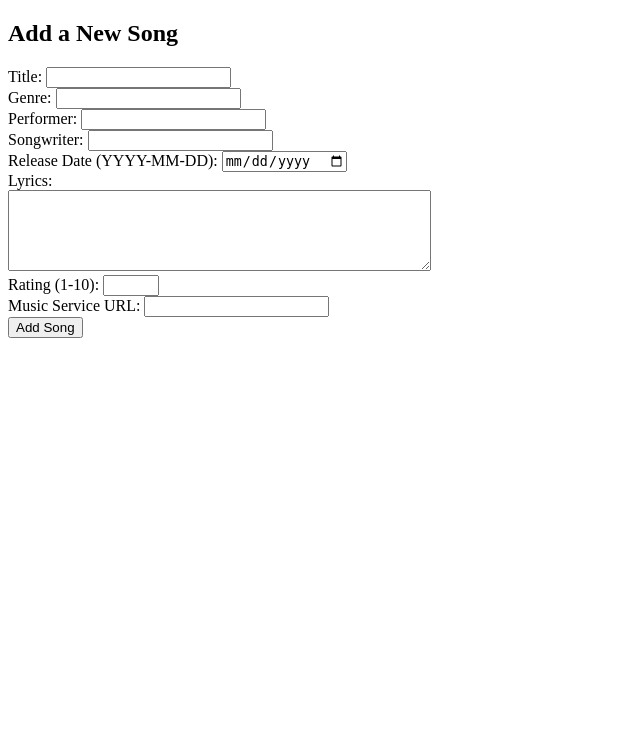
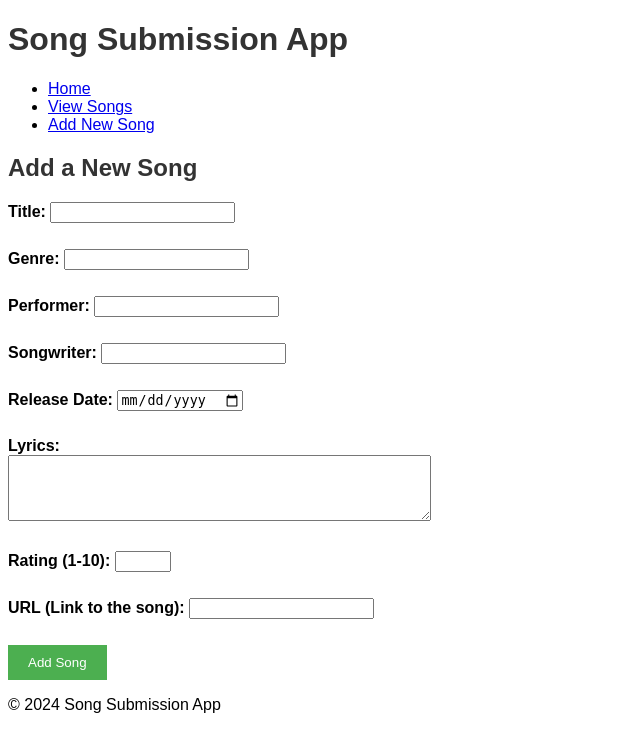
Before and after one commit to ahmadagah/CS530, a Flask app: page /add in a window 1280 px wide. Shown: the top 752 px of the page, without its empty margins (0-640 px from the left). Run offline with Flask 2, Linux system fonts and the light colour scheme.

Commit message:
app working

```diff
--- a/hw3/app.py
+++ b/hw3/app.py
@@ -1,37 +1,14 @@
-from flask import Flask, render_template, request, redirect, url_for
-from model import get_model
+from flask import Flask
+from controllers.index import index_route
+from controllers.view_entries import view_entries_route
+from controllers.add_entry import add_entry_route
 
 app = Flask(__name__)
-model = get_model()
 
-@app.route('/')
-def index():
-    """Landing page with links to other routes."""
-    return render_template('index.html')
-
-@app.route('/view')
-def view_entries():
-    """View all song entries."""
-    entries = model.select()
-    return render_template('view_entries.html', entries=entries)
-
-@app.route('/add', methods=['GET', 'POST'])
-def add_entry():
-    """Create a new song entry."""
-    if request.method == 'POST':
-        title = request.form['title']
-        genre = request.form['genre']
-        performer = request.form['performer']
-        songwriter = request.form['songwriter']
-        release_date = request.form['release_date']
-        lyrics = request.form['lyrics']
-        rating = int(request.form['rating'])
-        url = request.form['url']
-
-        model.insert(title, genre, performer, songwriter, release_date, lyrics, rating, url)
-        return redirect(url_for('view_entries'))
-
-    return render_template('add_entry.html')
+# Register the controllers (routes)
+app.add_url_rule('/', 'index', index_route)
+app.add_url_rule('/view', 'view_entries', view_entries_route)
+app.add_url_rule('/add', 'add_entry', add_entry_route, methods=['GET', 'POST'])
 
 if __name__ == '__main__':
     app.run(host='0.0.0.0', port=5000, debug=True)
--- /dev/null
+++ b/hw3/controllers/add_entry.py
@@ -0,0 +1,20 @@
+from flask import render_template, request, redirect, url_for
+from model import get_model
+
+def add_entry_route():
+    """Create a new song entry."""
+    if request.method == 'POST':
+        title = request.form['title']
+        genre = request.form['genre']
+        performer = request.form['performer']
+        songwriter = request.form['songwriter']
+        release_date = request.form['release_date']
+        lyrics = request.form['lyrics']
+        rating = int(request.form['rating'])
+        url = request.form['url']
+
+        model = get_model()
+        model.insert(title, genre, performer, songwriter, release_date, lyrics, rating, url)
+        return redirect(url_for('view_entries'))
+
+    return render_template('add_entry.html')
--- /dev/null
+++ b/hw3/controllers/index.py
@@ -0,0 +1,5 @@
+from flask import render_template
+
+def index_route():
+    """Landing page with links to other routes."""
+    return render_template('index.html')
--- a/hw3/templates/add_entry.html
+++ b/hw3/templates/add_entry.html
@@ -2,31 +2,41 @@
 
 {% block content %}
     <h2>Add a New Song</h2>
-  <form method="post" action="{{ url_for('add_entry') }}">
+    <form action="{{ url_for('add_entry') }}" method="POST">
+        <p>
             <label for="title">Title:</label>
-    <input type="text" name="title" required><br>
-
+            <input type="text" name="title" id="title" required>
+        </p>
+        <p>
             <label for="genre">Genre:</label>
-    <input type="text" name="genre" required><br>
-
+            <input type="text" name="genre" id="genre" required>
+        </p>
+        <p>
             <label for="performer">Performer:</label>
-    <input type="text" name="performer" required><br>
-
+            <input type="text" name="performer" id="performer" required>
+        </p>
+        <p>
             <label for="songwriter">Songwriter:</label>
-    <input type="text" name="songwriter" required><br>
-
-    <label for="release_date">Release Date (YYYY-MM-DD):</label>
-    <input type="date" name="release_date" required><br>
-
+            <input type="text" name="songwriter" id="songwriter" required>
+        </p>
+        <p>
+            <label for="release_date">Release Date:</label>
+            <input type="date" name="release_date" id="release_date" required>
+        </p>
+        <p>
             <label for="lyrics">Lyrics:</label><br>
-    <textarea name="lyrics" rows="5" cols="50" required></textarea><br>
-
+            <textarea name="lyrics" id="lyrics" rows="4" cols="50" required></textarea>
+        </p>
+        <p>
             <label for="rating">Rating (1-10):</label>
-    <input type="number" name="rating" min="1" max="10" required><br>
-
-    <label for="url">Music Service URL:</label>
-    <input type="url" name="url" required><br>
-
+            <input type="number" name="rating" id="rating" min="1" max="10" required>
+        </p>
+        <p>
+            <label for="url">URL (Link to the song):</label>
+            <input type="url" name="url" id="url" required>
+        </p>
+        <p>
             <button type="submit">Add Song</button>
+        </p>
     </form>
 {% endblock %}
--- a/hw3/templates/layout.html
+++ b/hw3/templates/layout.html
@@ -1,13 +1,29 @@
 <!doctype html>
 <html lang="en">
-  <head>
-    <meta charset="utf-8">
-    <meta name="viewport" content="width=device-width, initial-scale=1, shrink-to-fit=no">
+<head>
+    <meta charset="UTF-8">
+    <meta name="viewport" content="width=device-width, initial-scale=1.0">
     <title>Song Submission App</title>
-  </head>
-  <body>
-    <div class="container">
-      {% block content %}{% endblock %}
-    </div>
-  </body>
+    <link rel="stylesheet" href="{{ url_for('static', filename='style.css') }}">
+</head>
+<body>
+    <header>
+        <h1>Song Submission App</h1>
+        <nav>
+            <ul>
+                <li><a href="{{ url_for('index') }}">Home</a></li>
+                <li><a href="{{ url_for('view_entries') }}">View Songs</a></li>
+                <li><a href="{{ url_for('add_entry') }}">Add New Song</a></li>
+            </ul>
+        </nav>
+    </header>
+
+    <main>
+        {% block content %}{% endblock %}
+    </main>
+
+    <footer>
+        <p>&copy; 2024 Song Submission App</p>
+    </footer>
+</body>
 </html>
```
Also changed, not shown: hw3/controllers/view_entries.py (added, +8 -0 lines), hw3/templates/index.html (+4 -3 lines), hw3/templates/view_entries.html (+10 -5 lines), hw3/songs.db, 1 other file. Lines whose indentation alone changed are shown as unchanged.
